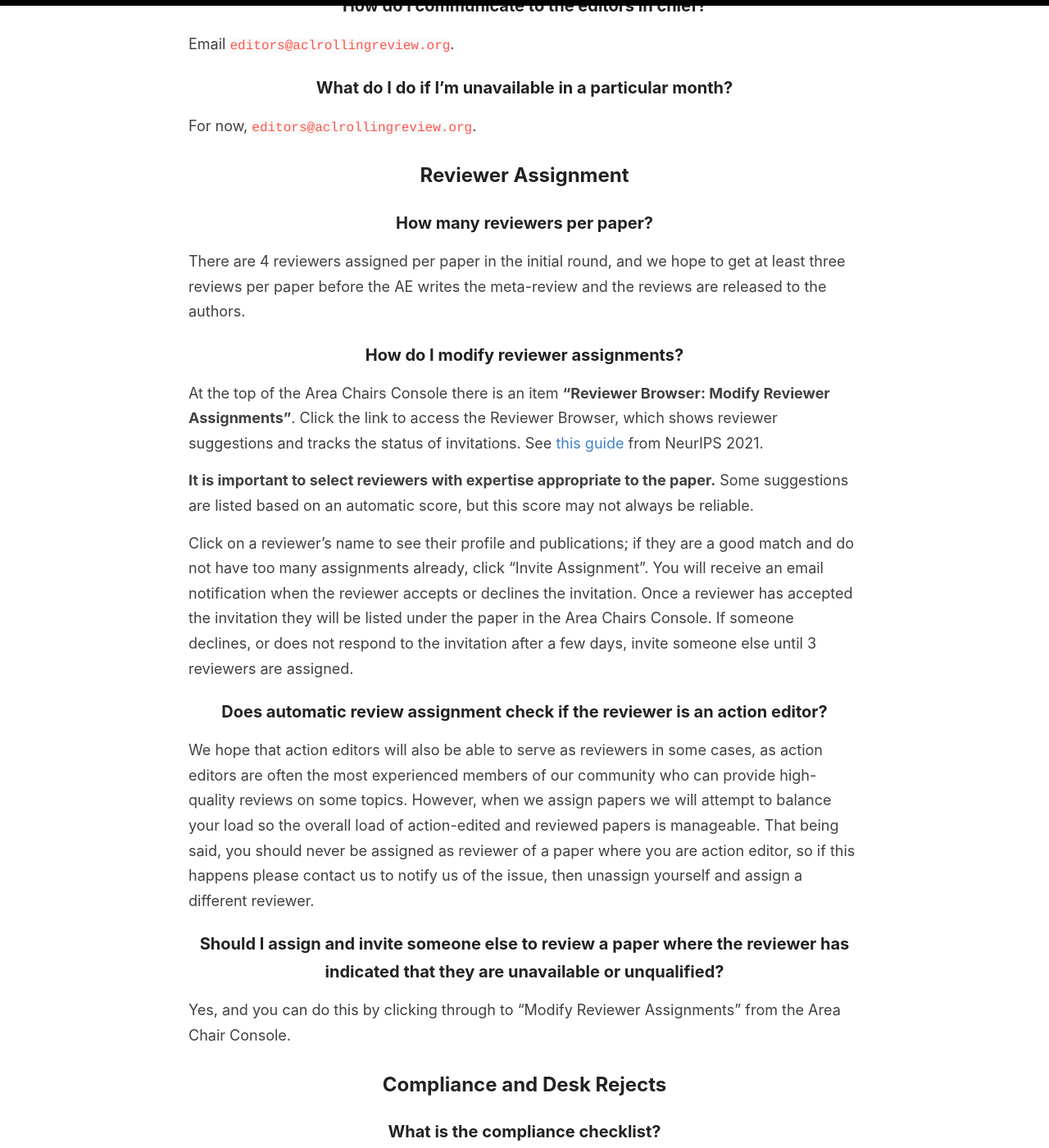
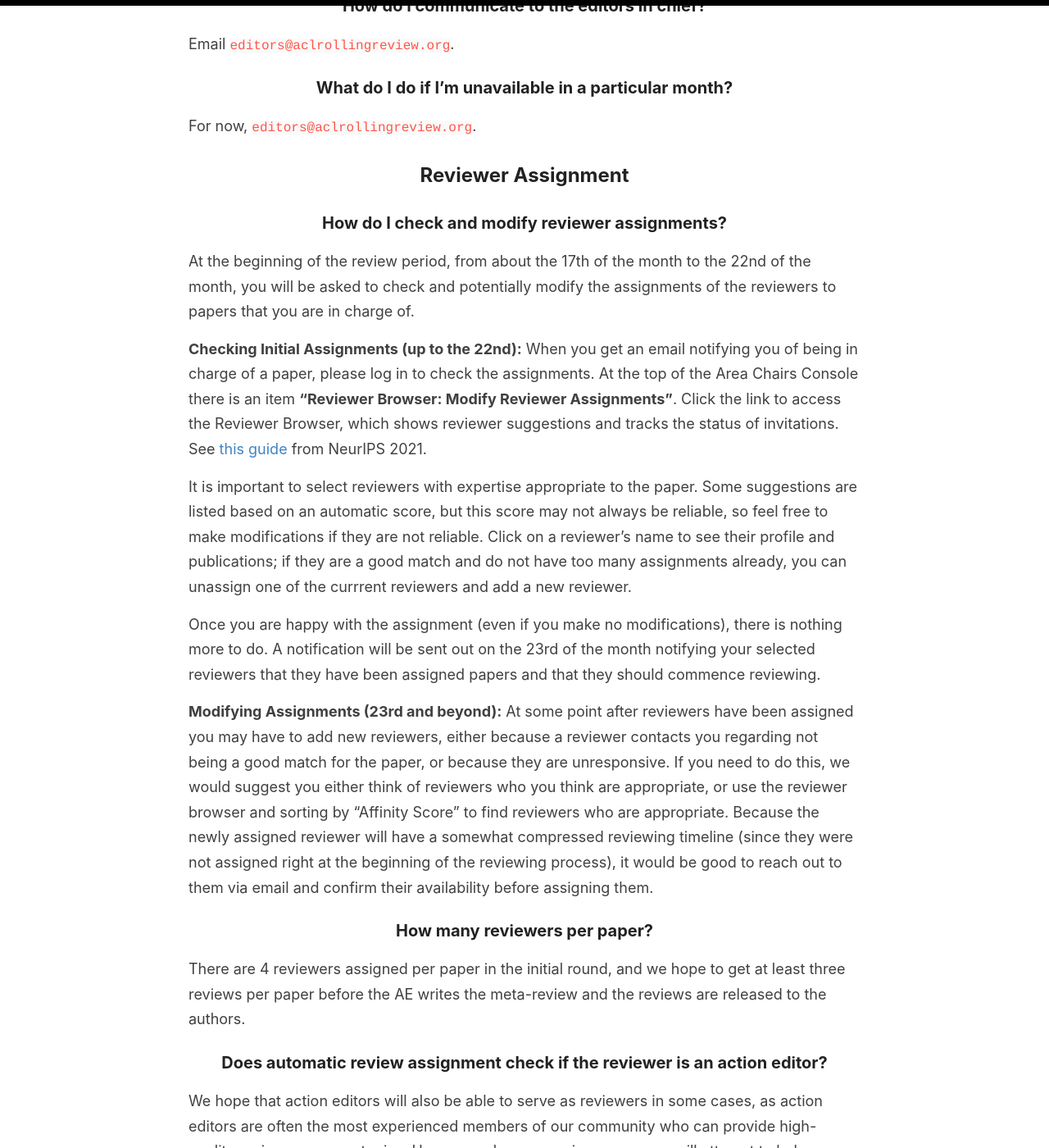
Before and after one commit to amitmerchant1990/reverie, a Jekyll site: the page built from aes.md, in a window 1280 px wide and 1400 px high, scrolled down 2526 px. Shown: the whole window at 82% size. Built offline with Jekyll 4.4.1, drawn with Linux system fonts in a browser that asks for light colours; some of the changed text lies outside the part shown.

Commit message:
Updated AE directions

```diff
--- a/aes.md
+++ b/aes.md
@@ -58,28 +58,42 @@ For now, `editors@aclrollingreview.org`.
 
 ## Reviewer Assignment
 
-### How many reviewers per paper?
-There are 4 reviewers assigned per paper in the initial round, and we hope to get at least three reviews per paper before the AE writes the meta-review and the reviews are released to the authors.
+### How do I check and modify reviewer assignments?
 
-### How do I modify reviewer assignments?
+At the beginning of the review period, from about the 17th of the month to the 22nd of the month, you will be asked to check and potentially modify the assignments of the reviewers to papers that you are in charge of.
 
+**Checking Initial Assignments (up to the 22nd):**
+When you get an email notifying you of being in charge of a paper, please log in to check the assignments.
 At the top of the Area Chairs Console there is an item **"Reviewer Browser: Modify Reviewer Assignments"**. Click the link to access the Reviewer Browser,
 which shows reviewer suggestions and tracks the status of invitations.
 See [this guide](https://docs.google.com/document/d/e/2PACX-1vR8HCF9siBpZsQms0cIv0weK7CXAf7AE3Cxwq3wYIJYuRioRf0SaZcl93oQZXsqoA_aEwZNMzu-cYr5/pub) from NeurIPS 2021.
 
-**It is important to select reviewers with expertise appropriate to the paper.**
-Some suggestions are listed based on an automatic score, but this score may not always be reliable.
+It is important to select reviewers with expertise appropriate to the paper.
+Some suggestions are listed based on an automatic score, but this score may not always be reliable, so feel free to make modifications if they are not reliable.
+Click on a reviewer's name to see their profile and publications; if they are a good match and do not have too many assignments already, you can unassign one of the currrent reviewers and add a new reviewer.
 
-Click on a reviewer's name to see their profile and publications; if they are a good match and do not have too many assignments already, click "Invite Assignment".
-You will receive an email notification when the reviewer accepts or declines the invitation.
-Once a reviewer has accepted the invitation they will be listed under the paper in the Area Chairs Console.
-If someone declines, or does not respond to the invitation after a few days, invite someone else until 3 reviewers are assigned.
+Once you are happy with the assignment (even if you make no modifications), there is nothing more to do.
+A notification will be sent out on the 23rd of the month notifying your selected reviewers that they have been assigned papers and that they should commence reviewing.
+
+**Modifying Assignments (23rd and beyond):**
+At some point after reviewers have been assigned you may have to add new reviewers, either because a reviewer contacts you regarding not being a good match for the paper, or because they are unresponsive.
+If you need to do this, we would suggest you either think of reviewers who you think are appropriate, or use the reviewer browser and sorting by "Affinity Score" to find reviewers who are appropriate.
+Because the newly assigned reviewer will have a somewhat compressed reviewing timeline (since they were not assigned right at the beginning of the reviewing process), it would be good to reach out to them via email and confirm their availability before assigning them.
+
+### How many reviewers per paper?
+There are 4 reviewers assigned per paper in the initial round, and we hope to get at least three reviews per paper before the AE writes the meta-review and the reviews are released to the authors.
 
 ### Does automatic review assignment check if the reviewer is an action editor?
 We hope that action editors will also be able to serve as reviewers in some cases, as action editors are often the most experienced members of our community who can provide high-quality reviews on some topics. However, when we assign papers we will attempt to balance your load so the overall load of action-edited and reviewed papers is manageable. That being said, you should never be assigned as reviewer of a paper where you are action editor, so if this happens please contact us to notify us of the issue, then unassign yourself and assign a different reviewer.
 
-### Should I assign and invite someone else to review a paper where the reviewer has indicated that they are unavailable or unqualified?
-Yes, and you can do this by clicking through to "Modify Reviewer Assignments" from the Area Chair Console.
+### In what order are alternative reviewers for a submission displayed (eg alphabetical, by match score, random)?
+You can choose several orders. If you choose "affinity score" they will be sorted by the matching score given by an ML model (specifically, as of September this is the [SPECTRE-MFR model](https://github.com/openreview/openreview-expertise) provided by OpenReview).
+
+### Can we see the number of submissions a reviewer is already assigned?
+Yes, look for the number next to "assignments" by their name. Please do consider this when making new assignments.
+
+### Can we see author information?
+No, we are managing a two-way anonymized process up through action editors. It is not possible for you to assign a reviewer who has a COI that is automatically identifiable.
 
 ## Compliance and Desk Rejects
 
@@ -103,19 +117,8 @@ Yes.
 ### How do I actually desk reject a submission?
 In OpenReview, you should see a button labeled "Desk Reject".
 
-## Reviewer Assignment
 
-### In what order are alternative reviewers for a submission displayed (eg alphabetical, by match score, random)?
-You can choose several orders. If you choose "affinity score" they will be sorted by the matching score given by an ML model (specifically, as of September this is the [SPECTRE-MFR model](https://github.com/openreview/openreview-expertise) provided by OpenReview).
-
-### Can we see the number of submissions a reviewer is already assigned?
-Yes, look for the number next to "assignments" by their name. Please do consider this when making new assignments.
-
-### Can we see author information?
-No, we are managing a two-way anonymized process up through action editors. It is not possible for you to assign a reviewer who has a COI that is automatically identifiable.
-
-
-### Meta-Reviewing
+## Meta-Reviewing
 
 ### How do I enter a meta-review?
 Click on the "official meta-review" button in the system.
```
